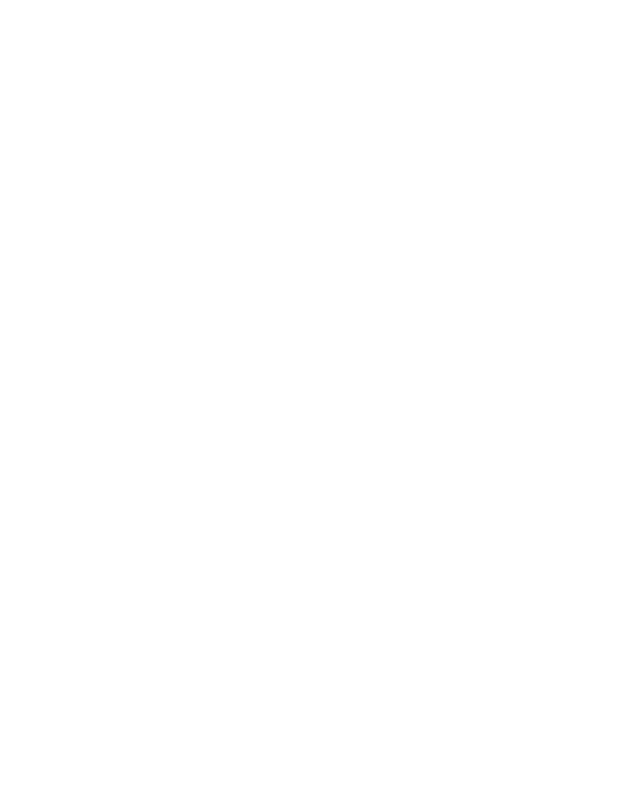
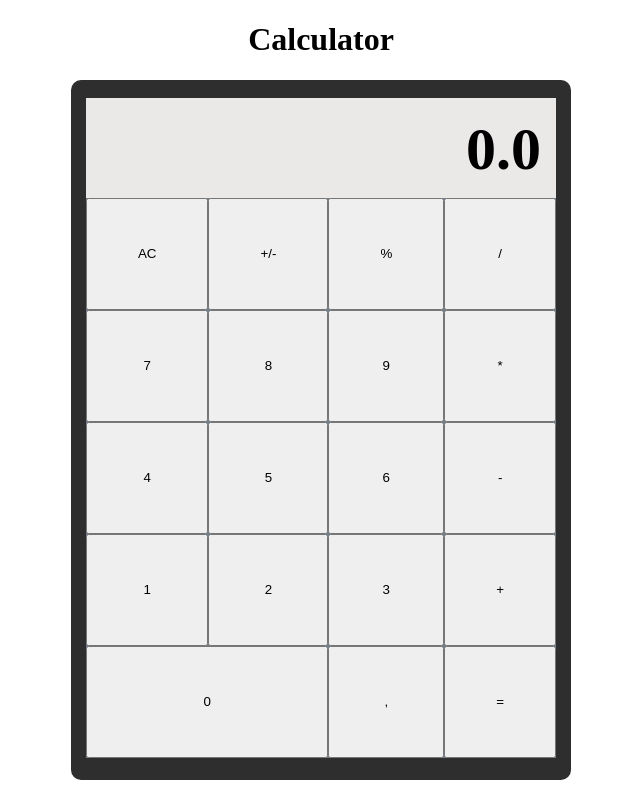
Before and after one commit to io-berg/Calculator-JS, a plain HTML site: page index.html in a window 1280 px wide. Shown: the whole page, without its empty margins (319-959 px from the left). Drawn offline with Linux system fonts and the light colour scheme.

Commit message:
html mostly done js started

```diff
--- a/index.html
+++ b/index.html
@@ -9,7 +9,35 @@
         <link rel="stylesheet" href="styles.css">
     </head>
     <body>
+        <h1 id="title">Calculator</h1>
+        <div id="calcFrame">
+            <br>
+            <div id="display">
+                <h2 id=displayNum>0.0</h2>
+            </div>
+            <div id=calcBtnContainer>
+                <button id="acBtn">AC</button>
+                <button id="flipBtn">+/-</button>
+                <button id="percentBtn">%</button>
+                <button id="divideBtn">/</button>
+                <button id="sevenBtn">7</button>
+                <button id="eightBtn">8</button>
+                <button id="nineBtn">9</button>
+                <button id="multiplyBtn">*</button>
+                <button id="fourBtn">4</button>
+                <button id="fiveBtn">5</button>
+                <button id="sixBtn">6</button>
+                <button id="minusBtn">-</button>
+                <button id="oneBtn">1</button>
+                <button id="twoBtn">2</button>
+                <button id="threeBtn">3</button>
+                <button id="plusBtn">+</button>
+                <button id="zeroBtn">0</button>
+                <button id="dotBtn">,</button>
+                <button id="equalsBtn">=</button>
+            </div>
 
+        </div>
         <script src="scripts.js" async defer></script>
     </body>
 </html>
--- a/scripts.js
+++ b/scripts.js
@@ -0,0 +1,12 @@
+let num1;
+let num2;
+
+function operate(operator, num1, num2) {
+    if (operator === '+') return num1 + num2;
+    else if (operator === '-') return num1 - num2;
+    else if (operator === '*') return num1 * num2;
+    else if (operator === '/') return num1 / num2;
+}
+
+const oneBtn = document.getElementById('oneBtn');
+oneBtn.addEventListener('click', () => document.getElementById('displayNum').textContent += '1');
--- a/styles.css
+++ b/styles.css
@@ -0,0 +1,46 @@
+#title {
+    text-align: center;
+}
+
+#calcFrame {
+    height: 700px;
+    width: 500px;
+    background-color: rgb(46, 46, 46);
+    margin:auto;
+    border-radius: 10px;
+}
+
+#display {
+    height: 100px;
+    width: 470px;
+    background-color: rgb(235, 232, 232);
+    margin: auto;
+    border-color: rgb(46, 46, 46);
+    display:flex;
+    align-items: flex-end;
+    flex-direction: column;
+}
+
+#displayNum {
+    font-size: 60px;
+    line-height: 2px;
+    padding-right: 15px;
+}
+
+#zeroBtn {
+    grid-area: zeroBtn;
+}
+
+#calcBtnContainer {
+    background-color: slategray;
+    width: 470px;
+    height: 560px;
+    margin:auto;
+    display:grid;
+    grid-template-areas: 'acBtn flipBtn percetnBtn divideBtn'
+                         '7Btn 8Btn 9Btn multiplyBtn'
+                         '4Btn 5Btn 6Btn minusBtn'
+                         '1Brn 2Btn 3Btn plusBtn'
+                         'zeroBtn zeroBtn dotBtn equalsBtn';
+
+}
```
Also changed, not shown: 1 other file.
